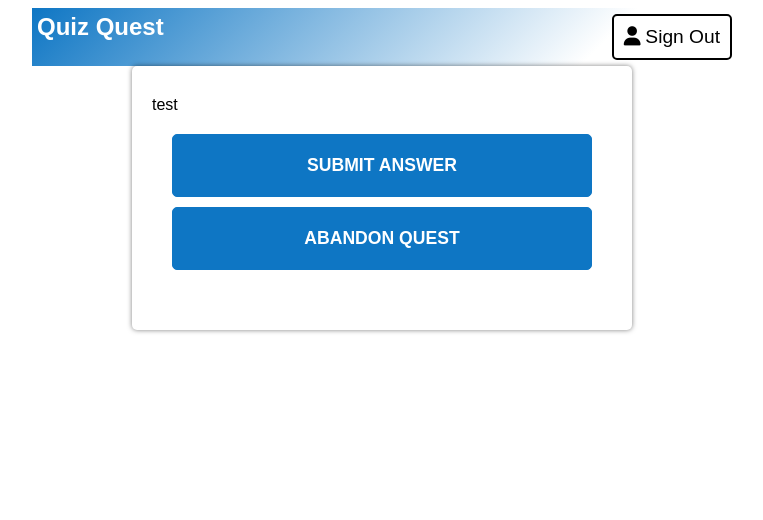
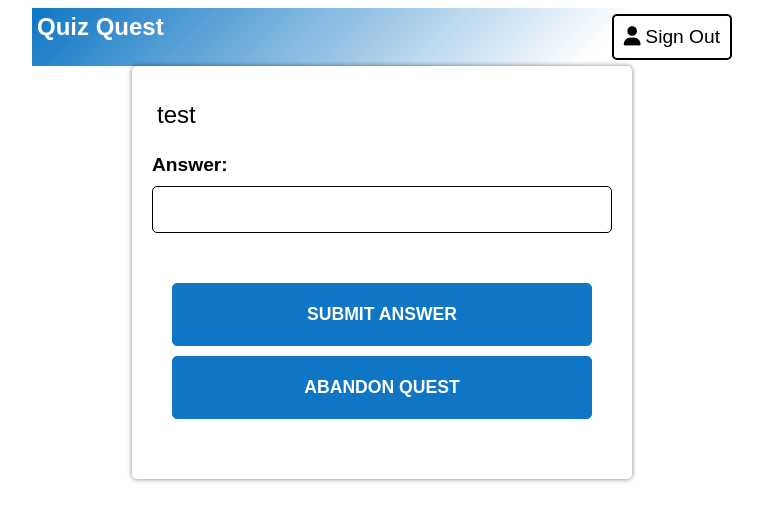
Before and after one commit to RShnitser/quiz-quest, a React (Vite) app: page /quest in a window 1280 px wide. Shown: the top 520 px of the page, without its empty margins (258-1021 px from the left). Built offline with nearby package versions, Linux system fonts and the light colour scheme; data requests are answered from the project's data file; sample sign-in values are in the browser's storage.

Commit message:
add quiz answer input

```diff
--- a/db.json
+++ b/db.json
@@ -15,6 +15,34 @@
         "HTML"
       ],
       "id": 1
+    },
+    {
+      "question": "all that apply",
+      "type": "All that apply",
+      "answer1": "aaa",
+      "answer1Applies": false,
+      "answer2": "bbb",
+      "answer2Applies": false,
+      "answer3": "ccccc",
+      "answer3Applies": false,
+      "answer4": "dddddd",
+      "answer4Applies": false,
+      "tags": [
+        "CSS"
+      ],
+      "id": 2
+    },
+    {
+      "question": "multiple choice",
+      "type": "Multiple Choice",
+      "answer": "aaaa",
+      "option1": "bbb",
+      "option2": "cccc",
+      "option3": "ddddd",
+      "tags": [
+        "Git"
+      ],
+      "id": 3
     }
   ],
   "history": []
--- a/src/App.css
+++ b/src/App.css
@@ -57,10 +57,10 @@
     /* gap: 0 100px; */
 }
 
-.form-grid > div {
+/* .form-grid > div {
     max-width: 150px;
     justify-content: space-between;
-}
+} */
 
 /* .form-grid .input-error {
     grid-column: 1 /span 2;
--- a/src/components/InputField.css
+++ b/src/components/InputField.css
@@ -12,13 +12,19 @@
 }
 
 .input-horizontal {
+    /* display: grid;
+    grid-template-columns: repeat(2, 1fr); */
     display: flex;
     align-items: center;
 }
 
+.input-horizontal label{
+    margin-left: 20px;
+}
+
 .input-vertical {
     display: flex;
-    flex-direction: column;
+    flex-direction: column-reverse;
 }
 
 .input-error {
--- a/src/components/InputField.tsx
+++ b/src/components/InputField.tsx
@@ -3,12 +3,13 @@ import "./InputField.css";
 type InputFieldProps = {
     label: string;
     type: string;
+    error: string;
     onChange: (e: React.ChangeEvent<HTMLInputElement>) => void
 
     name?: string;
     checked?: boolean;
     value?: string;
-    error: string;
+    //className?: string;
 }
 
 const InputField = ({label, type, error, ...props}: InputFieldProps) => {
@@ -21,13 +22,13 @@ const InputField = ({label, type, error, ...props}: InputFieldProps) => {
                 ? "input-vertical"
                 : "input-horizontal"}
             >
-                <label className="input-label" htmlFor={label}>{label}</label>
                 <input
                     id={label}
                     type={type}
                     className={error.length ? "input-field input-error-bg" : "input-field"}
                     {...props}
                 />
+                <label className="input-label" htmlFor={label}>{label}</label>
             </div>
             <div className="input-error">{error}</div>
         </>
--- a/src/components/Quest.tsx
+++ b/src/components/Quest.tsx
@@ -2,14 +2,57 @@ import React, { useState, useEffect } from "react";
 import { useNavigate } from "react-router-dom";
 import useQuiz from "../providers/QuizProvider";
 import { QuizContextType } from "../providers/QuizProvider";
-import { Question } from "../quiz-api/quiz-api";
+import { Question, QuestionType } from "../quiz-api/quiz-api";
+import InputField from "./InputField";
+import { InputError } from "./QuizApp/QuizApp";
+
+// type  AnswerFillInBlank = {
+//     type: QuestionType.fillInBlank;
+//     answer: string;
+// }
+
+// type AnswerMultipleChoice = {
+//     type: QuestionType.multipleChoice;
+//     answer: string;
+// }
+
+// type AnswerAllThatApply = {
+//     type: QuestionType.allThatApply;
+//     answer1Applies: boolean;
+//     answer2Applies: boolean;
+//     answer3Applies: boolean;
+//     answer4Applies: boolean;
+// }
+
+// type Answer = AnswerFillInBlank | AnswerMultipleChoice | AnswerAllThatApply;
+
+type Answer = {
+    //type: QuestionType;
+    answer: string;
+    answer1Applies: boolean;
+    answer2Applies: boolean;
+    answer3Applies: boolean;
+    answer4Applies: boolean;
+}
+
+const INIT_ANSWER : Answer = {
+    answer: "",
+    answer1Applies: false,
+    answer2Applies: false,
+    answer3Applies: false,
+    answer4Applies: false,
+}
+
 
 const Quest = () => {
 
     const {getQuest}: QuizContextType = useQuiz();
     const navigate = useNavigate();
 
-    const [questions, setQuestions] = useState<Array<Question>>([]);
+    const [questions, setQuestions] = useState<Array<React.ReactNode>>([]);
+    const [questionIndex, setQuestionIndex] = useState<number>(0);
+    const [answer, setAnswer] = useState<Answer>(INIT_ANSWER);
+    const [error, setError] = useState<InputError>({});
 
     useEffect(() => {
         const getQuizQuestions = async () => {
@@ -17,8 +60,10 @@ const Quest = () => {
             try {
                 const result = await getQuest({count: 0, tags: []});
                 if(result) {
-
-                    setQuestions(result);
+                    const questionNodes = result.map((question) => (
+                        buildAnswerInput(question)
+                    ));
+                    setQuestions(questionNodes);
                 }
             }
             catch(error) {
@@ -30,13 +75,200 @@ const Quest = () => {
 
     }, [])
 
+    const isValidAnswer = () => {
+
+    }
+
+    const handleSubmit = (e: React.FormEvent<HTMLFormElement>): void => {
+        e.preventDefault();
+
+        if(questions.length) {
+            if(questionIndex < questions.length - 1) {
+                setQuestionIndex(questionIndex + 1);
+                setAnswer(INIT_ANSWER);
+            }
+        }
+    }
+
+    const shuffleArray = (array: Array<React.ReactNode>) => {
+
+        for(let currentIndex = array.length - 1; currentIndex > 0; currentIndex--) {
+            const randomIndex = Math.floor(Math.random() * (currentIndex + 1));
+            const temp = array[currentIndex];
+            array[currentIndex] = array[randomIndex];
+            array[randomIndex] = temp;
+        }
+
+        return array;
+    }
+
+    const buildAnswerInput = (question : Question): React.ReactNode => {
+        let input = null;
+        switch(question.type) {
+            case QuestionType.fillInBlank:
+
+
+                input = <InputField
+                     label="Answer:"
+                     type="text"
+                     name="answer"
+                     value={answer.answer}
+                     onChange={({target: {value}}: React.ChangeEvent<HTMLInputElement>) => {
+                         setAnswer({
+                             ...answer,
+                             answer: value
+                         })
+                     }}
+                     error={error["answer"] || ""}
+                />
+            break;
+            case QuestionType.allThatApply:
+                input = <div className="form-grid">
+                     {shuffleArray([<InputField
+                        key="input-1"
+                        label={question.answer1}
+                        type="checkbox"
+                        name={question.answer1}
+                        checked={answer.answer1Applies}
+                        error=""
+                        //value={d}
+                        onChange={() => {
+                            console.log(answer.answer1Applies);
+                            setAnswer({
+                                ...answer,
+                                answer1Applies: !answer.answer1Applies,
+                            })
+                        }}
+                    />,
+
+                    <InputField
+                        key="input-2"
+                        label={question.answer2}
+                        type="checkbox"
+                        name={question.answer2}
+                        checked={answer.answer2Applies}
+                        error=""
+                        //value={data.value}
+                        onChange={() => {
+                            setAnswer({
+                                ...answer,
+                                answer2Applies: !answer.answer2Applies,
+                            })
+                        }}
+                    />,
+
+                    <InputField
+                        key="input-3"
+                        label={question.answer3}
+                        type="checkbox"
+                        name={question.answer3}
+                        error=""
+                        //value={data.value}
+                        checked={answer.answer3Applies}
+                        onChange={() => {
+                            setAnswer({
+                                ...answer,
+                                answer3Applies: !answer.answer3Applies,
+                            })
+                        }}
+                    />,
+
+                    <InputField
+                        key="input-4"
+                        label={question.answer4}
+                        type="checkbox"
+                        name={question.answer4}
+                        error=""
+                        //value={data.value}
+                        checked={answer.answer4Applies}
+                        onChange={() => {
+                            setAnswer({
+                                ...answer,
+                                answer4Applies: !answer.answer4Applies,
+                            })
+                        }}
+                    />])}
+                </div>
+            break;
+            case QuestionType.multipleChoice:
+                input = <div className="form-grid">
+                    {shuffleArray([<InputField
+                        key="input-1"
+                        label={question.answer}
+                        type="radio"
+                        name="answer"
+                        error=""
+                        value={question.answer}
+                        //className="form-btn"
+                        onChange={({target: {value}}: React.ChangeEvent<HTMLInputElement>) => {
+                            setAnswer({
+                                ...answer,
+                                answer: value,
+                            })
+                        }}
+                    />,
+
+                    <InputField
+                        key="input-2"
+                        label={question.option1}
+                        type="radio"
+                        name="answer"
+                        error=""
+                        value={question.option1}
+                        //className="form-btn"
+                        onChange={({target: {name}}: React.ChangeEvent<HTMLInputElement>) => {
+
+                        }}
+                    />,
+
+                    <InputField
+                        key="input-3"
+                        label={question.option2}
+                        type="radio"
+                        name="answer"
+                        error=""
+                        value={question.option2}
+                        //className="form-btn"
+                        onChange={({target: {name}}: React.ChangeEvent<HTMLInputElement>) => {
+
+                        }}
+                    />,
+
+                    <InputField
+                        key="input-3"
+                        label={question.option3}
+                        type="radio"
+                        name="answer"
+                        error=""
+                        value={question.option3}
+                        //className="form-btn"
+                        onChange={({target: {name}}: React.ChangeEvent<HTMLInputElement>) => {
+
+                        }}
+                    />])}
+                </div>
+            break;
+            default:
+            break;
+        }
+
+        return(
+            <React.Fragment key={question.id}>
+                <div className="title">{question.question}</div>
+                {input}
+            </React.Fragment>
+        )
+    }
+
+    //const question = questions[questionIndex];
+
     return(
         <div className="center-display">
-            <form className="form">
-                {questions.length ? questions.map((question) => (
-                    <div>{question.question}</div>
-                )):
-                <div>No Questions Available</div>}
+            <form className="form" onSubmit={handleSubmit}>
+                {questions.length ?
+                    //buildAnswerInput(questions[questionIndex])
+                    questions[questionIndex]
+                    :<div>No Questions Available</div>}
                 <ul className="menu-list">
                     <li>
                         <input className="form-btn" type="submit" value="Submit Answer"/>
```
